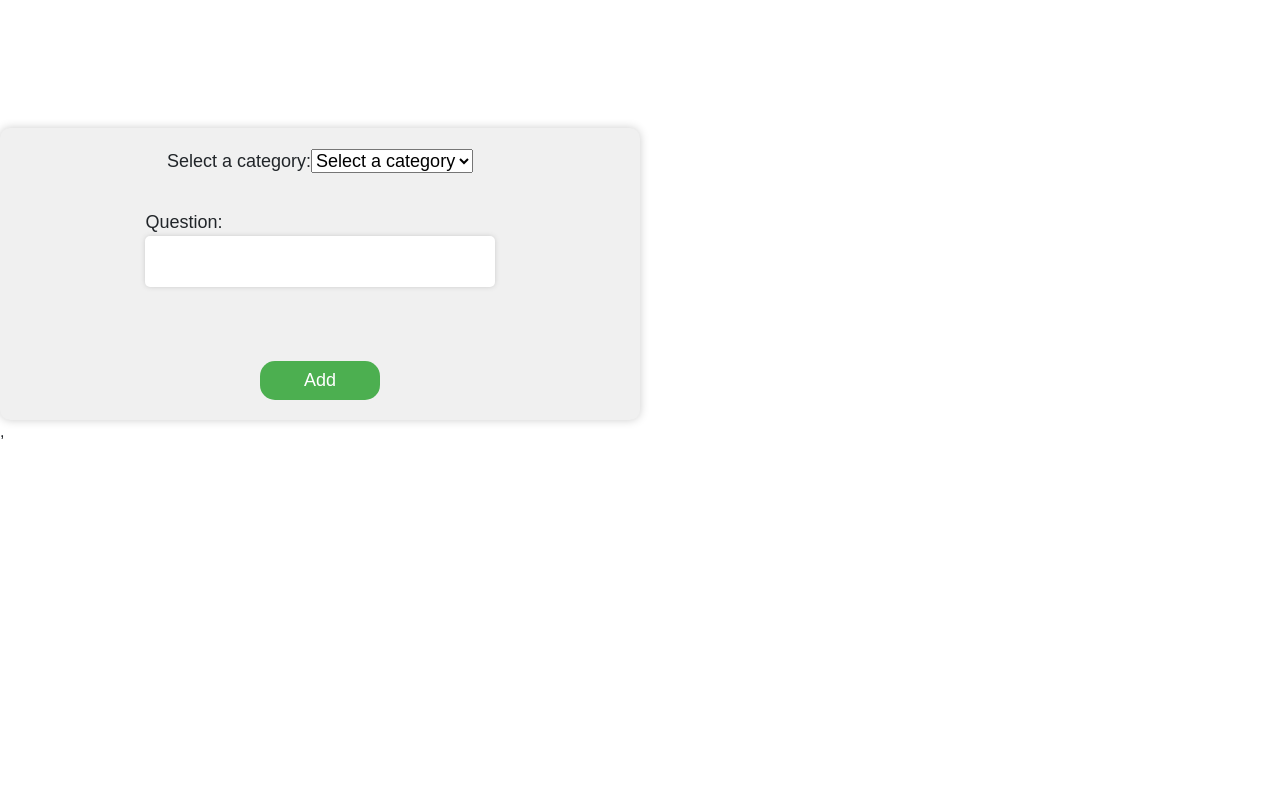
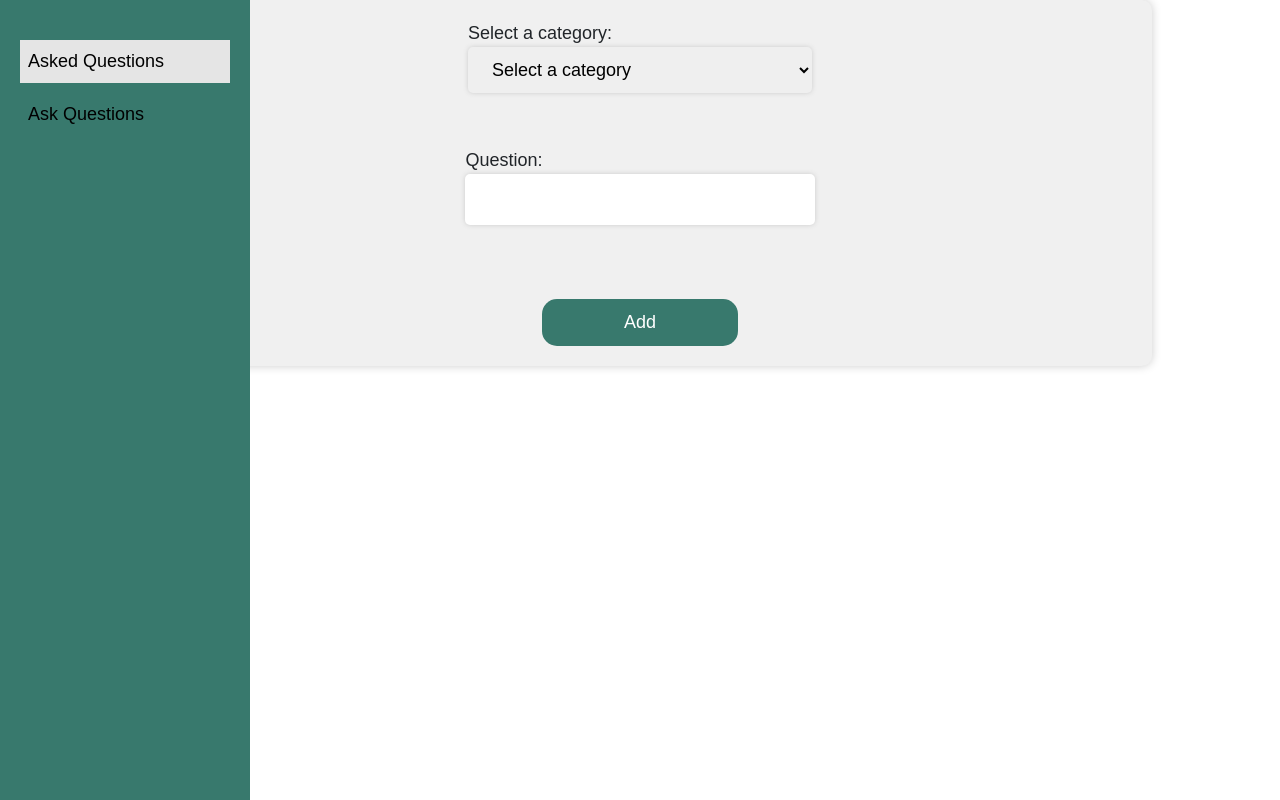
Before and after one commit to Mundurujoana/medical-questions-category-project, a React (Create React App) app: page /new in a window 1280 px wide. Built offline with nearby package versions, Linux system fonts and the light colour scheme; no server answers.

Commit message:
added a Sidebar component

```diff
--- a/src/components/Forms.js
+++ b/src/components/Forms.js
@@ -3,6 +3,7 @@ import React, { useState } from 'react';
 import { db } from '../utils/firebase';
 import '../form.css';
 import { useNavigate } from "react-router-dom";
+import Sidebar from './Sidebar';
 
 function Forms() {
   const [changeCategory, setChangeCategory] = useState("");
@@ -39,6 +40,8 @@ function Forms() {
   }
 
   return (
+    <div>
+      <Sidebar/>
     <form onSubmit={handleSubmit}>
       <label>
         Select a category:
@@ -59,6 +62,7 @@ function Forms() {
       <br />
       <button type="submit">Add</button>
     </form>
+    </div>
   );
 }
 export default Forms;
--- a/src/components/Main.js
+++ b/src/components/Main.js
@@ -4,6 +4,7 @@ import { db } from '../utils/firebase';
 import { Link, useNavigate } from 'react-router-dom';
 import { Table, Card, Image, Button, Modal, Form, FloatingLabel } from 'react-bootstrap';
 import './styles.css';
+import Sidebar from './Sidebar';
 function Main() {
   const [choseCategory, setChooseCategory] = useState('');
   const [data, setData] = useState([]);
@@ -33,6 +34,7 @@ function Main() {
   }
   return (
     <div className="App">
+      <Sidebar/>
       <form onSubmit={handleFormSubmit}>
         <label>
           Select a category:
--- /dev/null
+++ b/src/components/Sidebar.js
@@ -0,0 +1,29 @@
+import { useState } from 'react';
+import React from 'react';
+import './sidebar.css';
+import { Link } from 'react-router-dom';
+import Main from './Main';
+
+
+function Sidebar() {
+  const [currentLink, setCurrentLink] = useState(0);
+
+  const handleClick = (index) => {
+    setCurrentLink(index);
+  }
+
+  return (
+    <div className="sidebar">
+      <nav>
+        <ul>
+          <li><Link to="/" className={currentLink === 0 ? 'active' : ''}
+                 onClick={() => handleClick(0)}>Asked Questions</Link></li>
+          <li><Link to="/new" className={currentLink === 1 ? 'active' : ''}
+                  onClick={() => handleClick(1)}>Ask Questions</Link></li>
+        </ul>
+      </nav>
+    </div>
+  );
+}
+
+export default Sidebar;
--- /dev/null
+++ b/src/components/sidebar.css
@@ -0,0 +1,54 @@
+.sidebar {
+    position: fixed;
+    top: 0;
+    left: 0;
+    width: 250px;
+    height: 100vh;
+    background: #38796d;
+    padding: 20px;
+  }
+
+
+  .sidebar nav {
+    margin-top: 20px;
+  }
+
+  .sidebar nav ul {
+    list-style: none;
+    margin: 0;
+    padding: 0;
+  }
+
+  .sidebar nav ul li {
+     margin-bottom: 10px;
+  }
+
+  .sidebar nav ul li a {
+    color: rgb(0, 0, 0);
+    text-decoration: none;
+    font-size: 18px;
+    font-family: Arial, sans-serif;
+    display: block;
+    padding: 8px;
+    transition: background 0.3s ease;
+    font-family: Arial, sans-serif;
+  }
+
+  .sidebar nav ul li a:hover {
+    background: #e5e5e5;
+  }
+
+  .sidebar nav ul li a.active {
+  background: #e5e5e5;
+}
+
+.footer {
+    background-color: #333;
+    color: #fff;
+    text-align: center;
+    padding: 10px;
+    bottom: 0;
+    position: absolute;
+    width: 270px;
+    left: 0;
+  }
--- a/src/form.css
+++ b/src/form.css
@@ -36,7 +36,7 @@ form {
   button {
     width: 10px;
     padding: 1%;
-    background-color: #4CAF50;
+    background-color: #38796d;
     color: white;
     font-size: 18px;
     cursor: pointer;
```
